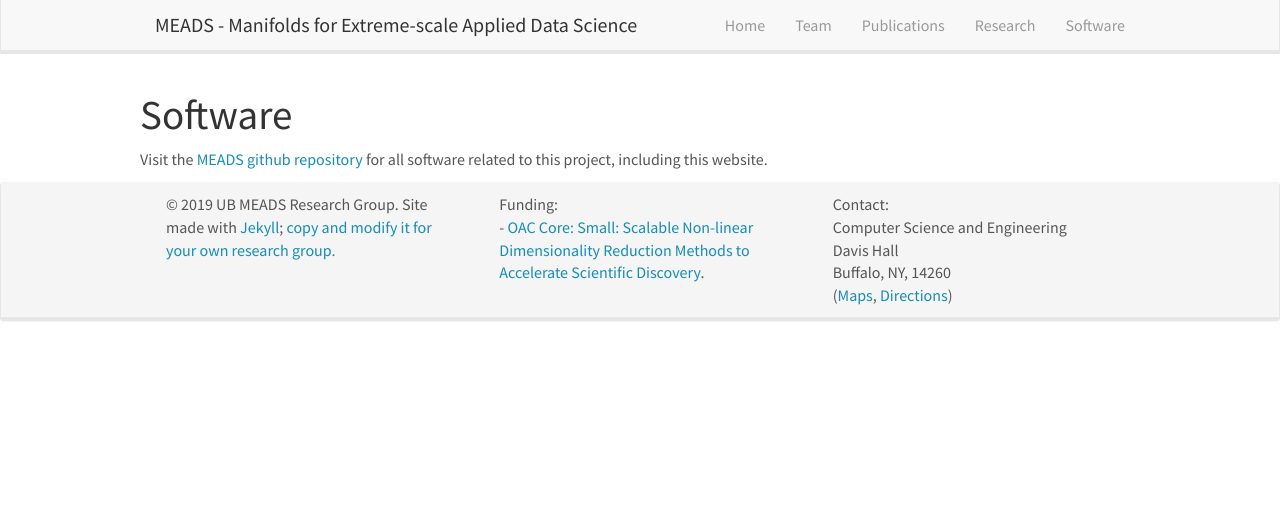
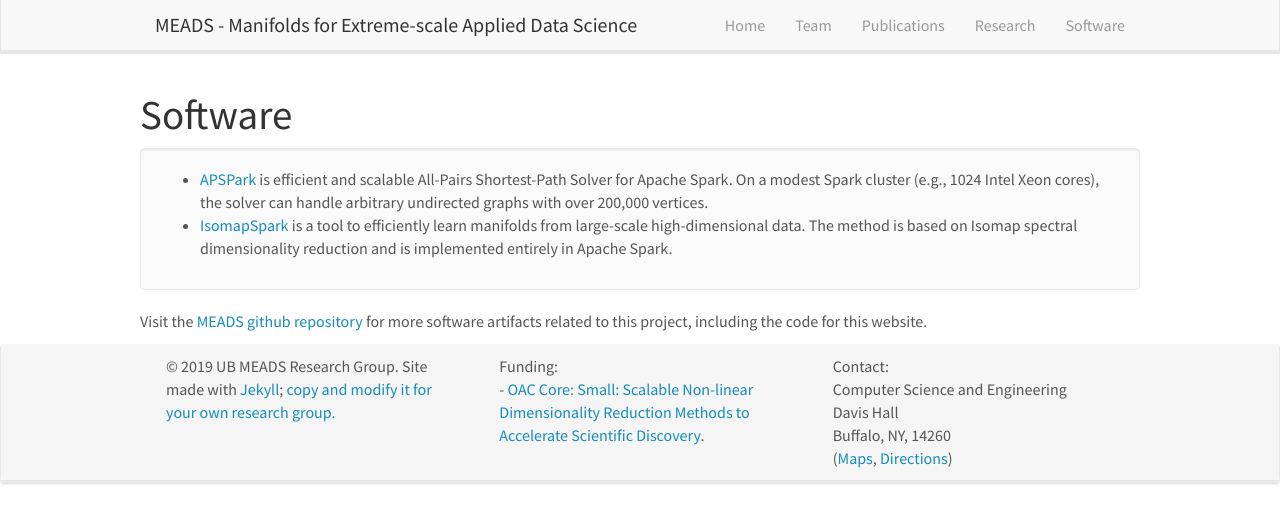
Before and after one commit to chandola/meads, a Jekyll site: the page built from docs/_pages/software.md, in a window 1280 px wide. Shown: the top 523 px of the page. Built offline with Jekyll 4.4.1, drawn with Linux system fonts in a browser that asks for light colours; nearby versions of some CDN libraries.

Commit message:
adding software links

```diff
--- a/docs/_pages/software.md
+++ b/docs/_pages/software.md
@@ -7,4 +7,8 @@ permalink: /software/
 ---
 
 # Software
-Visit the <a href="https://github.com/ubdsgroup/meads">MEADS github repository</a> for all software related to this project, including this website.
+<div class="well">
+* <a href="https://gitlab.com/SCoRe-Group/APSPark">APSPark</a> is efficient and scalable All-Pairs Shortest-Path Solver for Apache Spark. On a modest Spark cluster (e.g., 1024 Intel Xeon cores), the solver can handle arbitrary undirected graphs with over 200,000 vertices.
+* <a href="https://gitlab.com/SCoRe-Group/IsomapSpark/">IsomapSpark</a> is a tool to efficiently learn manifolds from large-scale high-dimensional data. The method is based on Isomap spectral dimensionality reduction and is implemented entirely in Apache Spark.
+</div>
+Visit the <a href="https://github.com/ubdsgroup/meads">MEADS github repository</a> for more software artifacts related to this project, including the code for this website.
```
